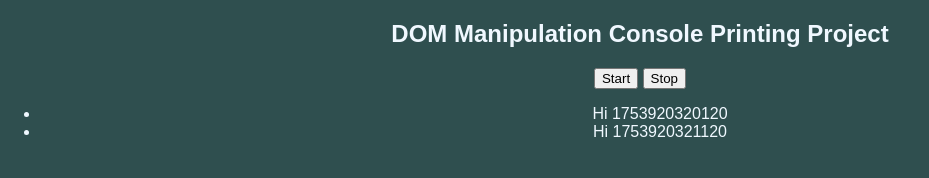
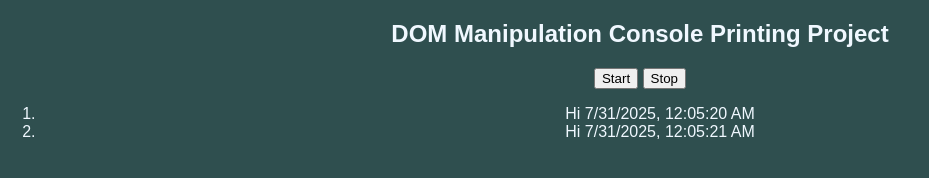
Before and after one commit to MrAjayGangwar2001/Javascript-CodeSpace, a plain HTML site: page DOMStartStop.html in a window 1280 px wide. Both pictures are taken after a click on the button "Start". Shown: the whole page, without its empty margins (0-929 px from the left). Drawn offline with Linux system fonts and the light colour scheme.

Commit message:
Dom Manipulation Printing by bttn

```diff
--- a/DOMStartStop.html
+++ b/DOMStartStop.html
@@ -21,8 +21,8 @@
     <button id="btn">Start</button>
     <button id="btnn">Stop</button>
     <div class="consoleText">
-        <ul class="ulist">
-        </ul>
+        <ol class="ulist">
+        </ol>
     </div>
 
 </body>
@@ -34,7 +34,7 @@
     function Print(str) {
        // consoleText.innerHTML += "\item " + str + ""+ Date.now();
         let li = document.createElement("li");
-        li.textContent = str + " " + Date.now();
+        li.textContent = str + " " + new Date().toLocaleString();
         consoleText.appendChild(li);
        // console.log(str, Date.now())
     }
```
